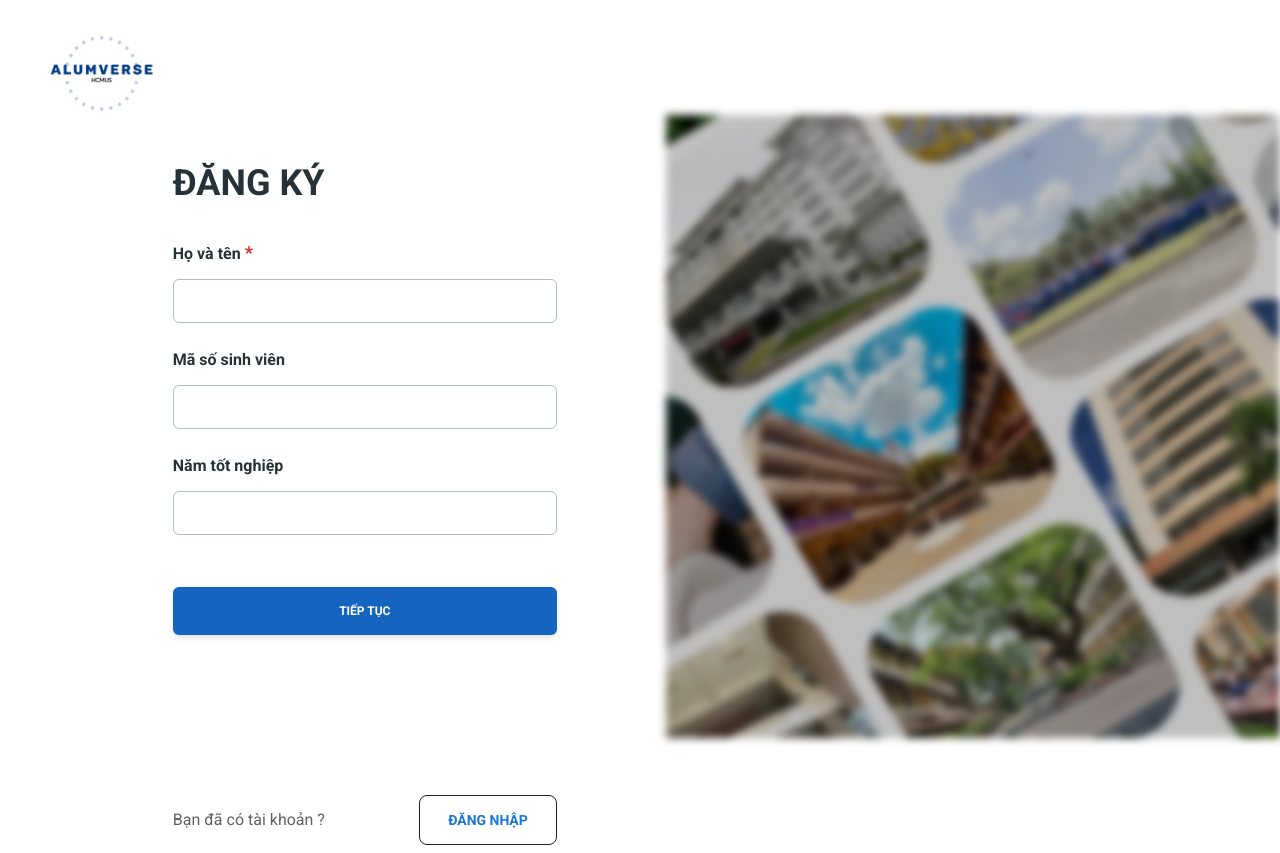
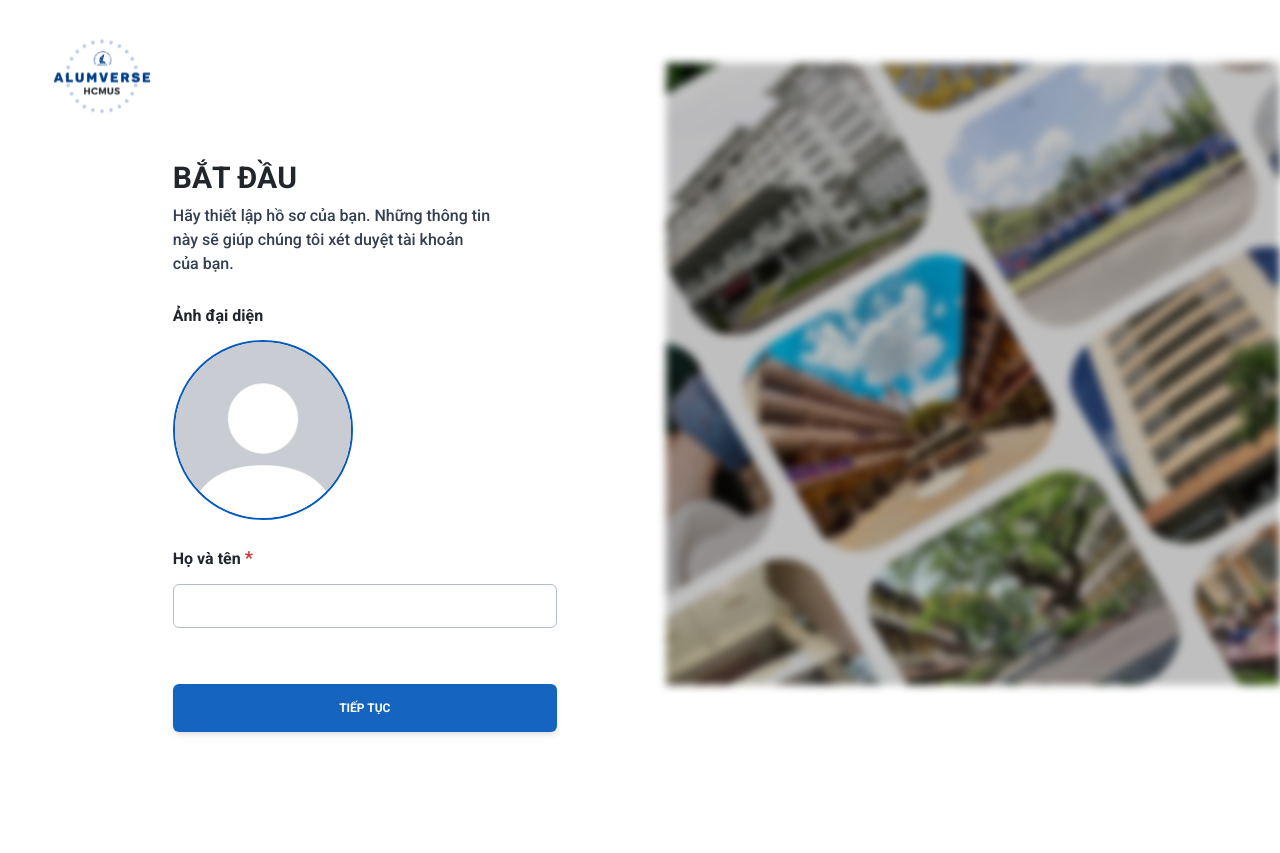
Before and after one commit to mugetsu0422/HCMUS-Alumni-Web, a Next.js app: page /verify-user in a window 1280 px wide. After the commit the page ends 800 px from the top, so only its background shows below. Built offline with nearby package versions, Linux system fonts and the light colour scheme; a web font is replaced by a local one.

Commit message:
edit verify user

```diff
--- a/package.json
+++ b/package.json
@@ -16,10 +16,13 @@
     "@fortawesome/free-solid-svg-icons": "^6.5.1",
     "@fortawesome/react-fontawesome": "^0.2.0",
     "@material-tailwind/react": "^2.1.8",
+    "axios": "^1.6.7",
+    "clsx": "^2.1.0",
     "next": "14.0.4",
     "react": "^18",
     "react-bootstrap-icons": "^1.11.3",
     "react-dom": "^18",
+    "react-easy-crop": "^5.0.5",
     "react-hook-form": "^7.51.0",
     "react-hot-toast": "^2.4.1"
   },
--- a/src/app/(authentication)/layout.tsx
+++ b/src/app/(authentication)/layout.tsx
@@ -4,19 +4,19 @@ import Link from 'next/link'
 
 export default function RootLayout({ children }) {
   return (
-    <div className="flex items-center justify-between ">
+    <div className="flex items-center justify-between flex-col sm:flex-row">
       <Link href={'/'}>
         <Image
-          className="absolute left-10 top-4 "
+          className="sm:absolute sm:left-10 sm:top-4 "
           alt="Alumni Logo"
-          src="/logo.png"
-          width={123}
-          height={93}
+          src="/logo-square.svg"
+          width={125}
+          height={125}
           priority
         />
       </Link>
       {children}
-      <div className="xl:flex w-full md:w-[48%] sm:hidden  ">
+      <div className="xl:flex w-full md:w-[48%] hidden  ">
         <Image
           className="md:w-[100%] brightness-75 blur-sm md:m-auto "
           alt="Alumni Image"
--- a/src/app/(authentication)/verify-user/page.tsx
+++ b/src/app/(authentication)/verify-user/page.tsx
@@ -1,59 +1,243 @@
 'use client'
-import React from 'react'
+import React, { createContext, useContext, useRef, useState } from 'react'
 import Link from 'next/link'
-import { Card, Input, Button, Typography } from '@material-tailwind/react'
+import {
+  Input,
+  Button,
+  Dialog,
+  DialogHeader,
+  DialogBody,
+  DialogFooter,
+} from '@material-tailwind/react'
 import { roboto } from '../../ui/fonts'
-import { useForm } from 'react-hook-form'
+import { UseFormRegister, useForm } from 'react-hook-form'
 import ErrorInput from '../../ui/error-input'
+import { useRouter } from 'next/navigation'
+import Image from 'next/image'
+import toast, { Toaster } from 'react-hot-toast'
+import axios from 'axios'
+import Cropper from 'react-easy-crop'
 
-import { useRouter } from 'next/navigation'
+const FormContext = createContext(null)
 
-export default function page() {
-  // eslint-disable-next-line react-hooks/rules-of-hooks
-  const router = useRouter()
-  const onSubmit = (data) => {
-    console.log(data) // Submit form data
+function AvatarModal({ register, getValues, setValue }) {
+  const { setInputs, croppedAvatar, setCroppedAvatar } = useContext(FormContext)
+
+  const [open, setOpen] = useState(false)
+  const [avatarForCropping, setAvatarForCropping] = useState(null)
+  const [crop, setCrop] = useState({ x: 0, y: 0 })
+  const [zoom, setZoom] = useState(1)
+  const [croppedAreaPixels, setCroppedAreaPixels] = useState(null)
+
+  const handleOpen = () => {
+    if (open) setAvatarForCropping(null)
+    setOpen(!open)
+  }
+  const onCropComplete = (croppedArea, croppedAreaPixels) => {
+    setCroppedAreaPixels(croppedAreaPixels)
+  }
+  const handleAvatarSelected = (e) => {
+    const file = e.target.files[0]
+
+    if (!file) {
+      return
     }
 
-  function hanldeClick() {
-    router.push('/verify-email')
+    if (file.size > 1048576 * 5) {
+      toast.error('Hãy chọn file có dung lượng thấp hơn 5MB')
+      return
     }
 
+    const reader = new FileReader()
+    reader.onload = () => {
+      setAvatarForCropping({ file: file, src: reader.result as string })
+    }
+    reader.readAsDataURL(file)
+  }
+  const handleCrop = async () => {
+    const croppedImageBitmap = await createImageBitmap(
+      avatarForCropping.file,
+      croppedAreaPixels.x,
+      croppedAreaPixels.y,
+      croppedAreaPixels.width,
+      croppedAreaPixels.height
+    )
+    const canvas = document.createElement('canvas') as HTMLCanvasElement
+
+    // resize it to the size of our ImageBitmap
+    canvas.width = croppedImageBitmap.width
+    canvas.height = croppedImageBitmap.height
+
+    // get a bitmaprenderer context
+    const ctx = canvas.getContext('bitmaprenderer')
+    ctx.transferFromImageBitmap(croppedImageBitmap)
+
+    // get it back as a Blob
+    const croppedImageBlob = (await new Promise((res) =>
+      canvas.toBlob(res)
+    )) as Blob
+
+    const reader = new FileReader()
+    reader.onload = () => {
+      setCroppedAvatar(reader.result as string)
+    }
+    reader.readAsDataURL(croppedImageBlob)
+
+    const originalAvatarFile = getValues('avatar')[0]
+    const avatarFile = new File([croppedImageBlob], originalAvatarFile.name, {
+      type: originalAvatarFile.type,
+    })
+    setInputs((values) => ({
+      ...values,
+      avatar: avatarFile,
+    }))
+    console.log('original', getValues('avatar')[0].size)
+    console.log('cropped', avatarFile.size)
+
+    handleOpen()
+  }
+
+  return (
+    <>
+      <div
+        onClick={handleOpen}
+        className="w-[180px] h-[180px] rounded-[50%] cursor-pointer border-2 border-[var(--blue-02)]">
+        {croppedAvatar && (
+          <Image
+            className="w-full h-full rounded-[50%]"
+            src={croppedAvatar}
+            alt="preview-avatar"
+            width={180}
+            height={180}
+          />
+        )}
+      </div>
+      <Dialog
+        className="overflow-y-auto scroll-smooth max-h-[90vh]"
+        placeholder={undefined}
+        open={open}
+        handler={handleOpen}>
+        <DialogHeader
+          tabIndex={0}
+          className="border-b-2 border-gray-300 justify-center"
+          placeholder={undefined}>
+          Chọn ảnh đại diện
+        </DialogHeader>
+        <DialogBody placeholder={undefined} className="h-[70vh] flex flex-col">
+          {!avatarForCropping && (
+            <>
+              <label
+                className="h-full w-full text-[var(--text)] text-xl cursor-pointer font-bold flex justify-center items-center"
+                htmlFor="avatar">
+                Tải ảnh lên
+              </label>
+              <input
+                className="hidden"
+                id="avatar"
+                type="file"
+                accept="image/png, image/jpg, image/jpeg"
+                {...register('avatar', {
+                  onChange: handleAvatarSelected,
+                })}
+              />
+            </>
+          )}
+          {avatarForCropping && (
+            <Cropper
+              image={avatarForCropping.src}
+              crop={crop}
+              zoom={zoom}
+              aspect={1}
+              onCropChange={setCrop}
+              onCropComplete={onCropComplete}
+              onZoomChange={setZoom}
+              zoomWithScroll={false}
+              showGrid={false}
+              cropShape="round"
+            />
+          )}
+        </DialogBody>
+        {avatarForCropping && (
+          <div className="flex justify-center">
+            <input
+              type="range"
+              value={zoom}
+              min={1}
+              max={3}
+              step={0.1}
+              aria-labelledby="Zoom"
+              onChange={(e) => {
+                setZoom(+e.target.value)
+              }}
+              className="w-1/2 hover:cursor-pointer h-[3rem]"
+            />
+          </div>
+        )}
+        <DialogFooter
+          className="border-t-2 border-gray-300"
+          placeholder={undefined}>
+          <div className="font-semibold flex gap-4">
+            <button
+              onClick={handleOpen}
+              className="text-blue-800 px-3 py-[6px] rounded-md hover:bg-gray-200 ">
+              <span>Hủy</span>
+            </button>
+            <button
+              // type="submit"
+              onClick={handleCrop}
+              className="bg-blue-700 text-white px-10 py-[6px] rounded-md hover:bg-blue-600">
+              <span>Lưu</span>
+            </button>
+          </div>
+        </DialogFooter>
+      </Dialog>
+    </>
+  )
+}
+
+function Step1() {
+  const { inputs, setInputs, handleNext } = useContext(FormContext)
   const {
     register,
     handleSubmit,
-    //getValues,
+    getValues,
+    setValue,
     formState: { errors },
-    // eslint-disable-next-line react-hooks/rules-of-hooks
-  } = useForm()
+  } = useForm({
+    defaultValues: {
+      avatar: null,
+      full_name: inputs.full_name || '',
+    },
+  })
+  const onSubmit = (data) => {
+    setInputs((values) => ({
+      ...values,
+      full_name: data.full_name,
+    }))
+
+    handleNext()
+  }
 
   return (
-    <Card
-      color="transparent"
-      shadow={false}
-      placeholder={undefined}
-      className={`${roboto} w-[20rem] m-auto sm:pt-[10rem]  2xl:pt-0`}>
-      <Typography variant="h2" color="blue-gray" placeholder={undefined}>
-        ĐĂNG KÝ
-      </Typography>
+    <form
+      onSubmit={handleSubmit(onSubmit)}
+      className="mb-1 flex flex-col gap-6">
+      <p className={`-mb-3 text-[var(--blue-01)] font-semibold`}>
+        Ảnh đại diện
+      </p>
+      <AvatarModal
+        register={register}
+        getValues={getValues}
+        setValue={setValue}
+      />
 
-      <form
-        //summit form
-        onSubmit={handleSubmit(onSubmit)}
-        className="mt-8 mb-2 w-80 max-w-screen-lg sm:w-96">
-        <div className="mb-1 flex flex-col gap-6">
-          <Typography
-            placeholder={undefined}
-            variant="h6"
-            color="blue-gray"
-            className={`${roboto} -mb-3`}>
-            Họ và tên <span className="text-red-700 font-bold text-lg">*</span>
-          </Typography>
-
+      <p className={`-mb-3 text-[var(--blue-01)] font-semibold`}>
+        Họ và tên <span className="text-red-700 text-lg">*</span>
+      </p>
       <Input
         size="lg"
         className=" !border-t-blue-gray-200 focus:!border-t-gray-900 w-96"
-            {...register('name', {
+        {...register('full_name', {
           required: 'Bạn cần phải nhập họ và tên',
           pattern: {
             value: /[a-zA-Z]/,
@@ -68,19 +252,66 @@ export default function page() {
 
       <ErrorInput
         // This is the error message
-            errors={errors?.name?.message}
+        errors={errors?.full_name?.message}
       />
 
-          <Typography
+      <Button
+        // onClick={handleNext}
+        type="submit"
         placeholder={undefined}
-            variant="h6"
-            color="blue-gray"
-            className={` ${roboto} -mb-3`}>
+        ripple={true}
+        className={`mt-[2rem] w-full bg-blue-800 text-white rounded-md py-4`}>
+        Tiếp tục
+      </Button>
+    </form>
+  )
+}
+
+function Step2() {
+  const { inputs, setInputs, handleBack } = useContext(FormContext)
+  const {
+    register,
+    handleSubmit,
+    getValues,
+    formState: { errors },
+  } = useForm({
+    defaultValues: {
+      student_id: inputs.student_id || '',
+      beginning_year: inputs.beginning_year || '',
+      social_media_link: inputs.social_media_link || '',
+    },
+  })
+  const onSubmit = (data) => {
+    setInputs((values) => ({ ...values, ...data }))
+
+    // Call API here
+    axios
+      .postForm(
+        `${process.env.NEXT_PUBLIC_USER_SERVICE_HOST}/user/alumni-verification`,
+        inputs
+      )
+      .then((res) => {
+        toast.success('Thiết lập thành công')
+      })
+      .catch((e) => {
+        console.error(e)
+      })
+  }
+  const onBack = () => {
+    setInputs((values) => ({ ...values, ...getValues() }))
+    handleBack()
+  }
+
+  return (
+    <form
+      onSubmit={handleSubmit(onSubmit)}
+      className="mb-1 flex flex-col gap-6">
+      {' '}
+      <p className={`-mb-3 text-[var(--blue-01)] font-semibold`}>
         Mã số sinh viên
-          </Typography>
-
+      </p>
       <Input
-            {...register('MSSV', {
+        {...register('student_id', {
           pattern: {
             value: /[0-9]/,
             message: 'Hãy nhập đúng định dạng MSSV',
@@ -93,17 +324,15 @@ export default function page() {
         }}
         crossOrigin={undefined}
       />
-
-          <Typography
-            placeholder={undefined}
-            variant="h6"
-            color="blue-gray"
-            className={` ${roboto} -mb-3`}>
-            Năm tốt nghiệp{' '}
-          </Typography>
-
+      <ErrorInput
+        // This is the error message
+        errors={errors?.student_id?.message}
+      />
+      <p className={`-mb-3 text-[var(--blue-01)] font-semibold `}>
+        Năm nhập học{' '}
+      </p>
       <Input
-            {...register('Year', {
+        {...register('beginning_year', {
           pattern: {
             value: /[0-9]/,
             message: 'Hãy nhập đúng định dạng năm',
@@ -116,36 +345,125 @@ export default function page() {
         }}
         crossOrigin={undefined}
       />
-        </div>
-
+      <ErrorInput
+        // This is the error message
+        errors={errors?.beginning_year?.message}
+      />
+      <p className={`-mb-3 text-[var(--blue-01)] font-semibold`}>
+        Trang cá nhân Facebook/ Linkedin
+      </p>
+      <Input
+        size="lg"
+        className=" !border-t-blue-gray-200 focus:!border-t-gray-900 w-96"
+        {...register('social_media_link', {
+          pattern: {
+            value:
+              /(https?:\/)?(www\.)?(?:facebook\.com|linkedin\.com)\/(?:[^\s\/]+)/,
+            message: 'Hãy nhập đúng đường dẫn',
+          },
+        })}
+        labelProps={{
+          className: 'before:content-none after:content-none',
+        }}
+        crossOrigin={undefined}
+      />
+      <ErrorInput
+        // This is the error message
+        errors={errors?.social_media_link?.message}
+      />
       <Button
-          //onClick={hanldeClick}
+        onClick={onBack}
+        placeholder={undefined}
+        ripple={true}
+        className={`mt-[2rem] w-full bg-blue-800 text-white rounded-md py-4`}>
+        Quay về
+      </Button>
+      <Button
         type="submit"
         placeholder={undefined}
         ripple={true}
-          className={` ${roboto} mt-[3rem] w-full bg-blue-800 text-white rounded-md py-4`}>
-          Tiếp tục
+        className={`w-full bg-blue-800 text-white rounded-md py-4`}>
+        Hoàn thành
       </Button>
-
-        <div className=" mt-[3rem] flex items-center justify-between md:mt-[5rem] lg:mt[5rem] xl:mt-[10rem]">
-          <Typography
-            placeholder={undefined}
-            color="gray"
-            className={`${roboto} text-center font-normal`}>
-            Bạn đã có tài khoản ?
-          </Typography>
-          <Link href="/signin">
-            <Button
-              placeholder={undefined}
-              size="lg"
-              variant="outlined"
-              className={` ${roboto} font-bold text-blue-700 `}
-              ripple={true}>
-              Đăng Nhập
-            </Button>
-          </Link>
-        </div>
     </form>
-    </Card>
   )
 }
+
+function AlumniVerificationForm() {
+  const { currentStep } = useContext(FormContext)
+
+  return (
+    <div className="mt-7 mb-2 w-80 max-w-screen-lg sm:w-96">
+      <div className="mb-1 flex flex-col gap-6">
+        {currentStep == 1 && (
+          <>
+            <Step1 />
+          </>
+        )}
+        {currentStep == 2 && (
+          <>
+            <Step2 />
+          </>
+        )}
+      </div>
+    </div>
+  )
+}
+
+export default function Page() {
+  const [inputs, setInputs] = useState({ avatar: null })
+  const [currentStep, setCurrentStep] = useState(1)
+  const [croppedAvatar, setCroppedAvatar] = useState('/none-avatar.png')
+
+  // console.log(inputs)
+
+  const handleNext = () => {
+    // Optional validation before moving to next step
+    setCurrentStep(currentStep + 1)
+  }
+  const handleBack = () => {
+    setCurrentStep(currentStep - 1)
+  }
+
+  const router = useRouter()
+
+  return (
+    <div
+      className={`${roboto.className} w-[20rem] m-auto sm:pt-[10rem] 2xl:pt-0 flex flex-col items-center sm:items-start`}>
+      <Toaster
+        containerStyle={{ zIndex: 99999 }}
+        toastOptions={{
+          success: {
+            style: {
+              background: '#00a700',
+              color: 'white',
+            },
+          },
+          error: {
+            style: {
+              background: '#ea7b7b',
+              color: 'white',
+            },
+          },
+        }}
+      />
+      <p className="text-3xl text-[var(--blue-01)] font-bold">BẮT ĐẦU</p>
+      <p className="mt-2 text-[var(--text)] font-medium">
+        Hãy thiết lập hồ sơ của bạn. Những thông tin này sẽ giúp chúng tôi xét
+        duyệt tài khoản của bạn.
+      </p>
+      <FormContext.Provider
+        value={{
+          inputs: inputs,
+          setInputs: setInputs,
+          currentStep: currentStep,
+          handleBack: handleBack,
+          handleNext: handleNext,
+          croppedAvatar: croppedAvatar,
+          setCroppedAvatar: setCroppedAvatar,
+        }}>
+        <AlumniVerificationForm />
+      </FormContext.Provider>
+    </div>
+  )
+}
```
Also changed, not shown: public/none-avatar.png (added), 1 other file (tests, documents, lock files or other folders). Lines whose indentation alone changed are shown as unchanged.
